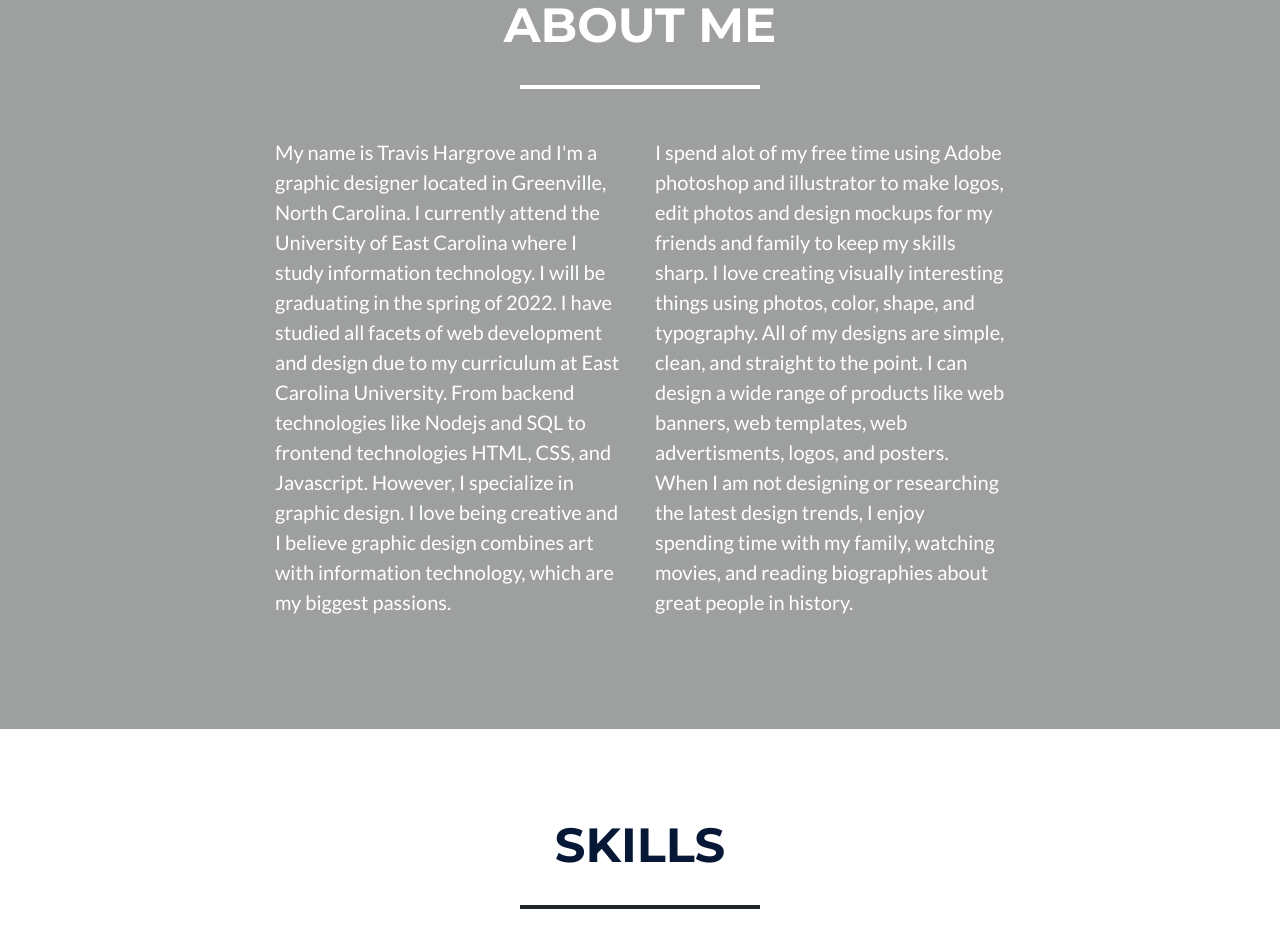
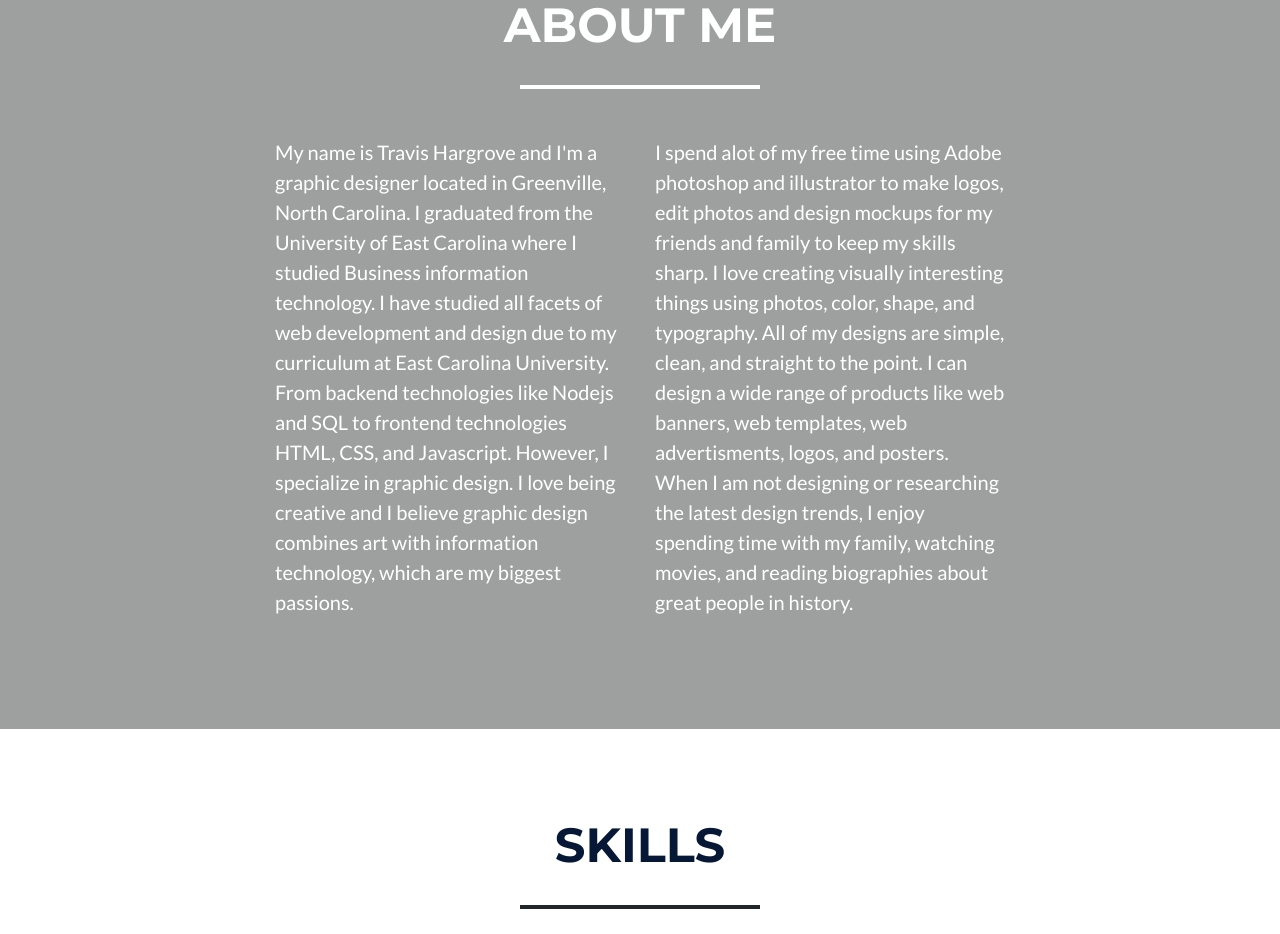
Before and after one commit to thargrove89/thargrove_design_portfolio, a website: page index.html in a window 1280 px wide. Shown: the part 2500-3434 px from the top of the page. Drawn offline with Linux system fonts and the light colour scheme.

Commit message:
Update index.html

```diff
--- a/index.html
+++ b/index.html
@@ -204,8 +204,8 @@
         <div class="row">
           <div class="col-lg-4 ml-auto">
             <p class="lead">My name is Travis Hargrove and I'm a graphic designer located
-in Greenville, North Carolina. I currently attend the University of East Carolina where I study information
-technology. I will be graduating in the spring of 2022. I have studied all facets of web development and design due to my curriculum at East Carolina University.
+in Greenville, North Carolina. I graduated from the University of East Carolina where I studied Business information
+technology.  I have studied all facets of web development and design due to my curriculum at East Carolina University.
  From backend technologies like Nodejs and SQL to frontend technologies HTML, CSS, and Javascript.  However, I specialize in
 graphic design. I love being creative and I believe graphic design combines art with information technology, which are my biggest passions.
 
```
